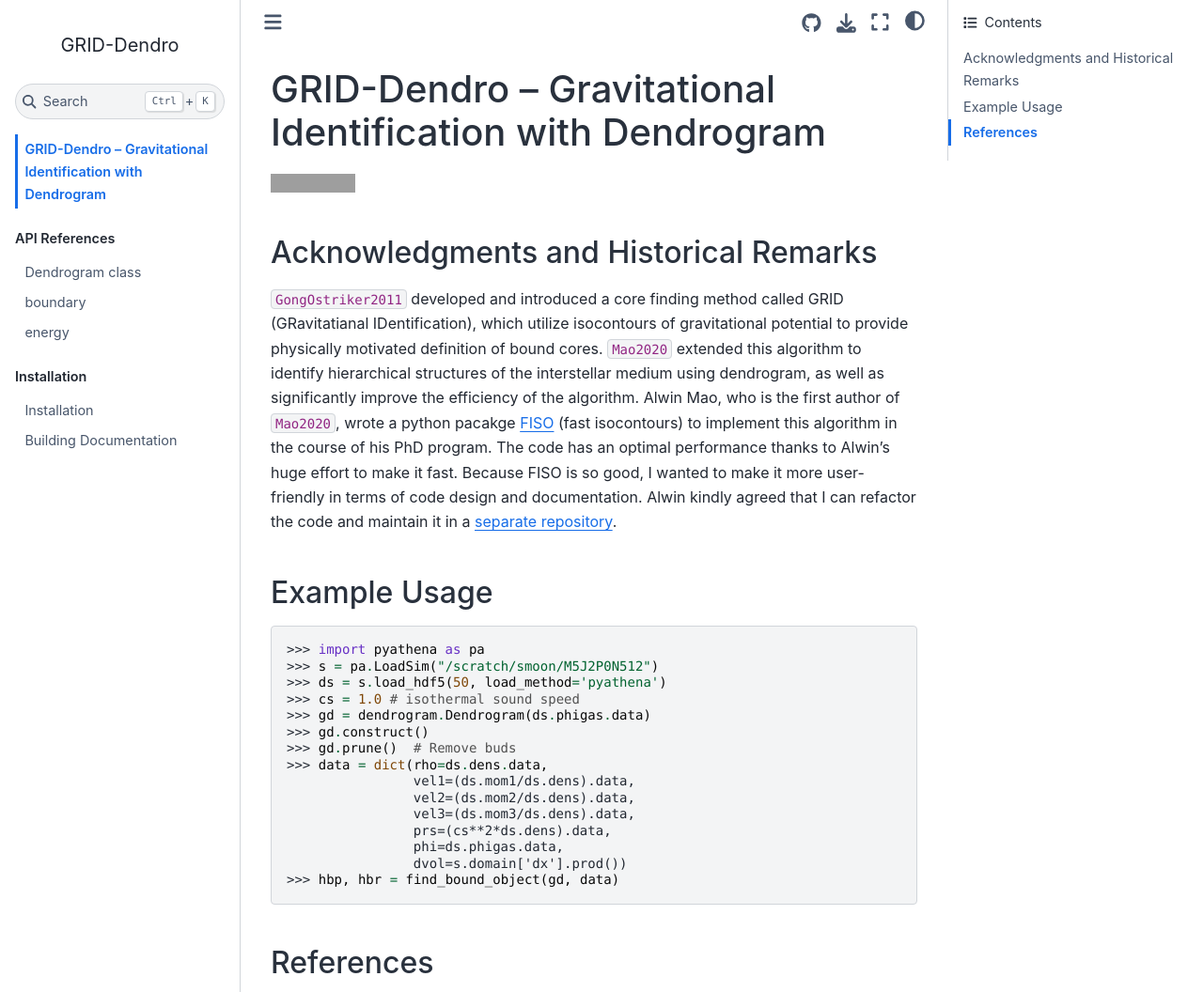
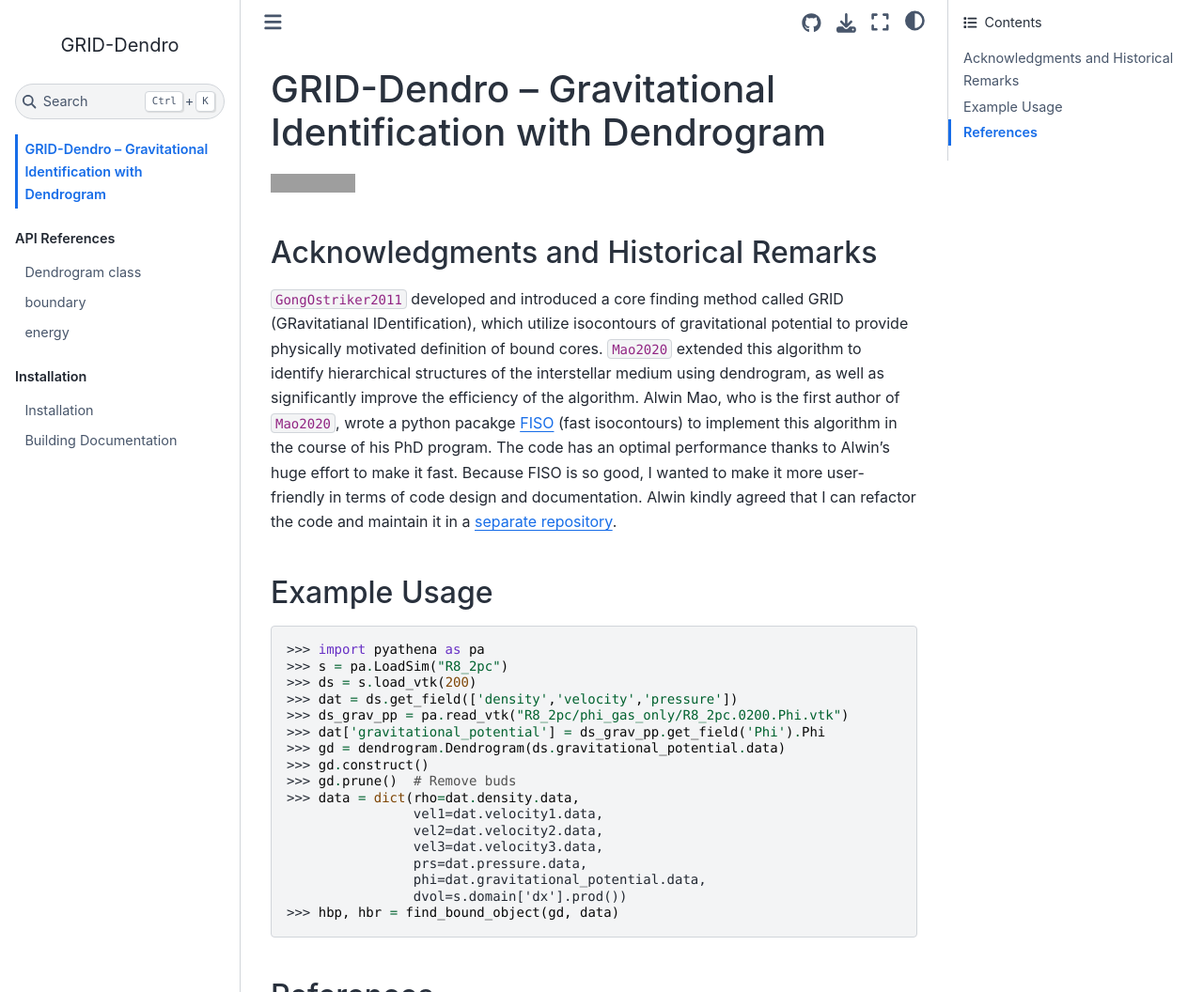
Before and after one commit to sanghyukmoon/grid_dendro, a Jupyter Book: the page built from docs/intro.md, in a window 1280 px wide and 1337 px high, cut to the strip 0-1056 px from the top of the window. Shown: the whole strip at 94% size. Built offline with Jupyter Book 1.0.4 settings and Sphinx 7.4.7 and the Sphinx Book theme 1.1.4, drawn with Linux system fonts in a browser that asks for light colours; cross-references to code outside the pages are shown as plain code; grey boxes are pictures that could not be loaded.

Commit message:
Update documentation

````diff
--- a/docs/intro.md
+++ b/docs/intro.md
@@ -10,18 +10,20 @@
 ## Example Usage
 ```
 >>> import pyathena as pa
->>> s = pa.LoadSim("/scratch/smoon/M5J2P0N512")
->>> ds = s.load_hdf5(50, load_method='pyathena')
->>> cs = 1.0 # isothermal sound speed
->>> gd = dendrogram.Dendrogram(ds.phigas.data)
+>>> s = pa.LoadSim("R8_2pc")
+>>> ds = s.load_vtk(200)
+>>> dat = ds.get_field(['density','velocity','pressure'])
+>>> ds_grav_pp = pa.read_vtk("R8_2pc/phi_gas_only/R8_2pc.0200.Phi.vtk")
+>>> dat['gravitational_potential'] = ds_grav_pp.get_field('Phi').Phi
+>>> gd = dendrogram.Dendrogram(ds.gravitational_potential.data)
 >>> gd.construct()
 >>> gd.prune()  # Remove buds
->>> data = dict(rho=ds.dens.data,
-                vel1=(ds.mom1/ds.dens).data,
-                vel2=(ds.mom2/ds.dens).data,
-                vel3=(ds.mom3/ds.dens).data,
-                prs=(cs**2*ds.dens).data,
-                phi=ds.phigas.data,
+>>> data = dict(rho=dat.density.data,
+                vel1=dat.velocity1.data,
+                vel2=dat.velocity2.data,
+                vel3=dat.velocity3.data,
+                prs=dat.pressure.data,
+                phi=dat.gravitational_potential.data,
                 dvol=s.domain['dx'].prod())
 >>> hbp, hbr = find_bound_object(gd, data)
 ```
````
